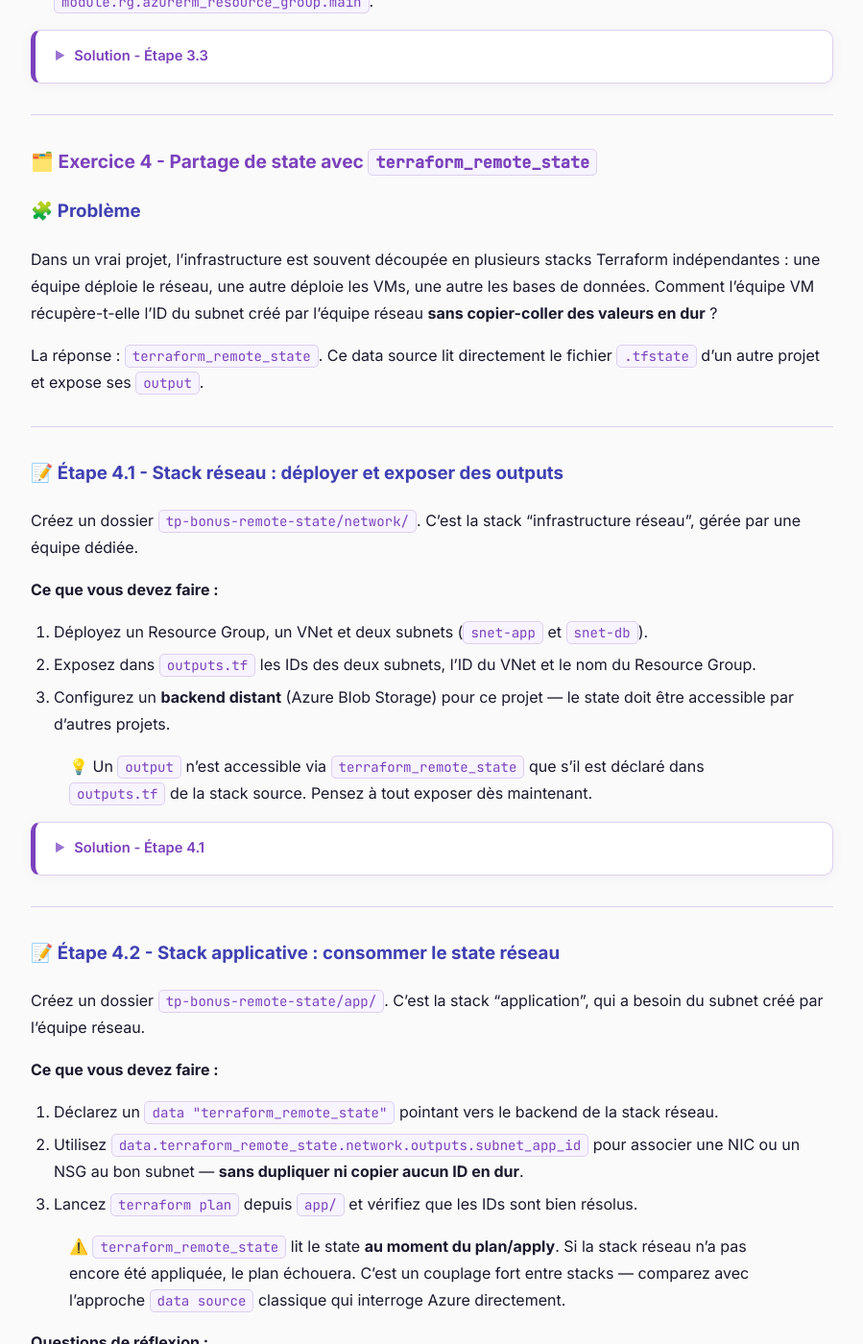
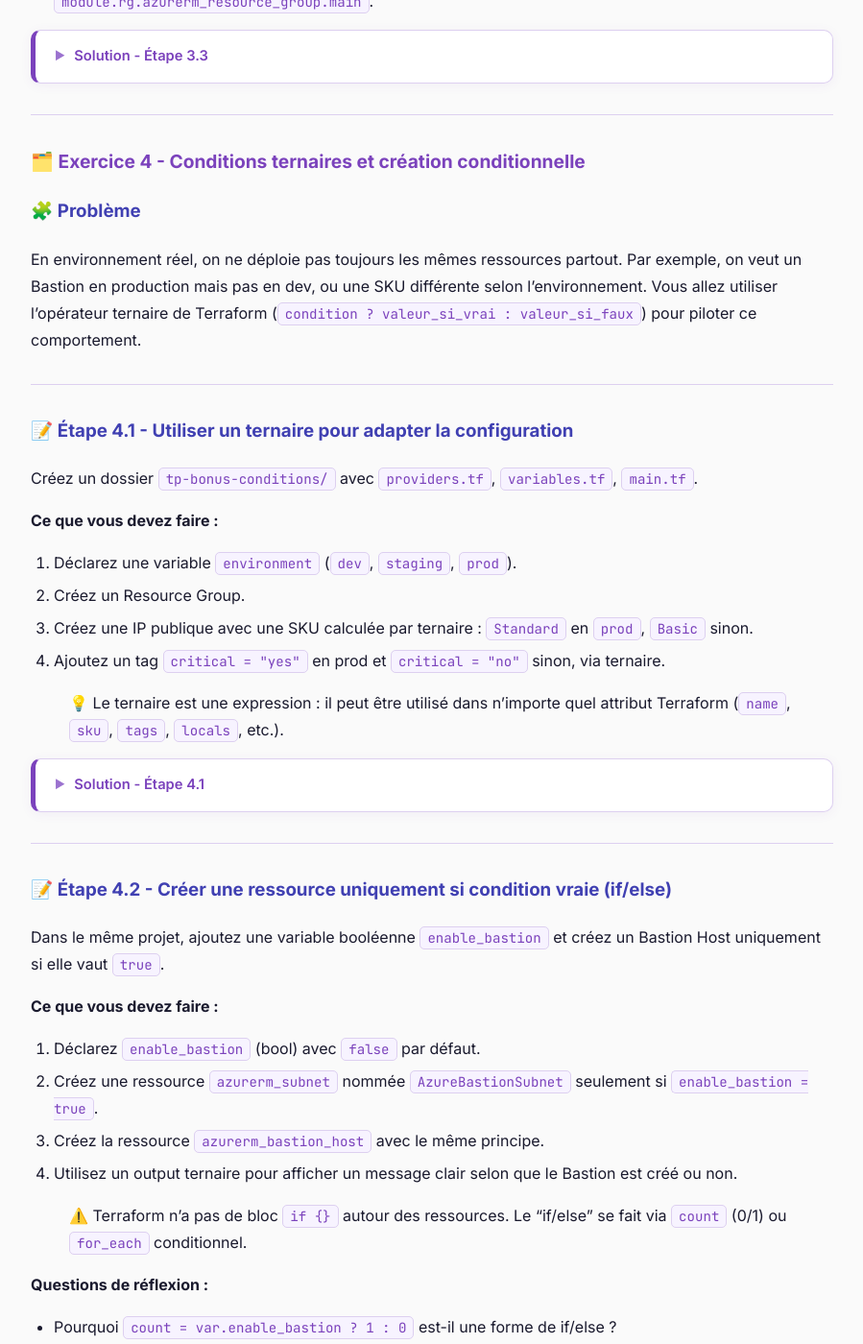
Before and after one commit to jviallon63/Hesias-TF5, a Jekyll site: the page built from tp/6-bonus.md, in a window 1280 px wide and 1400 px high, scrolled down 4740 px. Shown: the whole window at 96% size, without its empty margins (190-1089 px from the left). Built offline with Jekyll 4.4.1, drawn with Linux system fonts in a browser that asks for light colours; some of the changed text lies outside the part shown.

Commit message:
Review TP2

````diff
--- a/tp/6-bonus.md
+++ b/tp/6-bonus.md
@@ -354,53 +354,64 @@ module "rg" {
 
 ---
 
-## 🗂️ Exercice 4 - Partage de state avec `terraform_remote_state`
+## 🗂️ Exercice 4 - Conditions ternaires et création conditionnelle
 
 ### 🧩 Problème
 
-Dans un vrai projet, l'infrastructure est souvent découpée en plusieurs stacks Terraform indépendantes : une équipe déploie le réseau, une autre déploie les VMs, une autre les bases de données. Comment l'équipe VM récupère-t-elle l'ID du subnet créé par l'équipe réseau **sans copier-coller des valeurs en dur** ?
-
-La réponse : `terraform_remote_state`. Ce data source lit directement le fichier `.tfstate` d'un autre projet et expose ses `output`.
+En environnement réel, on ne déploie pas toujours les mêmes ressources partout. Par exemple, on veut un Bastion en production mais pas en dev, ou une SKU différente selon l'environnement. Vous allez utiliser l'opérateur ternaire de Terraform (`condition ? valeur_si_vrai : valeur_si_faux`) pour piloter ce comportement.
 
 ---
 
-### 📝 Étape 4.1 - Stack réseau : déployer et exposer des outputs
+### 📝 Étape 4.1 - Utiliser un ternaire pour adapter la configuration
 
-Créez un dossier `tp-bonus-remote-state/network/`. C'est la stack "infrastructure réseau", gérée par une équipe dédiée.
+Créez un dossier `tp-bonus-conditions/` avec `providers.tf`, `variables.tf`, `main.tf`.
 
 **Ce que vous devez faire :**
 
-1. Déployez un Resource Group, un VNet et deux subnets (`snet-app` et `snet-db`).
-2. Exposez dans `outputs.tf` les IDs des deux subnets, l'ID du VNet et le nom du Resource Group.
-3. Configurez un **backend distant** (Azure Blob Storage) pour ce projet — le state doit être accessible par d'autres projets.
+1. Déclarez une variable `environment` (`dev`, `staging`, `prod`).
+2. Créez un Resource Group.
+3. Créez une IP publique avec une SKU calculée par ternaire : `Standard` en `prod`, `Basic` sinon.
+4. Ajoutez un tag `critical = "yes"` en prod et `critical = "no"` sinon, via ternaire.
 
-> 💡 Un `output` n'est accessible via `terraform_remote_state` que s'il est déclaré dans `outputs.tf` de la stack source. Pensez à tout exposer dès maintenant.
+> 💡 Le ternaire est une expression : il peut être utilisé dans n'importe quel attribut Terraform (`name`, `sku`, `tags`, `locals`, etc.).
 
 {::nomarkdown}
 <details><summary>Solution - Étape 4.1</summary>
 {:/nomarkdown}
 
-`network/outputs.tf` :
+`variables.tf` :
 
 ```hcl
-output "vnet_id" {
-  description = "ID du Virtual Network"
-  value       = azurerm_virtual_network.main.id
+variable "environment" {
+  type        = string
+  description = "Environnement cible (dev, staging, prod)"
+
+  validation {
+    condition     = contains(["dev", "staging", "prod"], var.environment)
+    error_message = "environment doit être dev, staging ou prod."
+  }
+}
+```
+
+`main.tf` :
+
+```hcl
+resource "azurerm_resource_group" "main" {
+  name     = "rg-bonus-${var.environment}"
+  location = "West Europe"
 }
 
-output "subnet_app_id" {
-  description = "ID du subnet applicatif"
-  value       = azurerm_subnet.app.id
-}
+resource "azurerm_public_ip" "main" {
+  name                = "pip-bonus-${var.environment}"
+  location            = azurerm_resource_group.main.location
+  resource_group_name = azurerm_resource_group.main.name
+  allocation_method   = "Static"
+  sku                 = var.environment == "prod" ? "Standard" : "Basic"
 
-output "subnet_db_id" {
-  description = "ID du subnet base de données"
-  value       = azurerm_subnet.db.id
-}
-
-output "resource_group_name" {
-  description = "Nom du Resource Group réseau"
-  value       = azurerm_resource_group.network.name
+  tags = {
+    environment = var.environment
+    critical    = var.environment == "prod" ? "yes" : "no"
+  }
 }
 ```
 
@@ -410,55 +421,75 @@ output "resource_group_name" {
 
 ---
 
-### 📝 Étape 4.2 - Stack applicative : consommer le state réseau
+### 📝 Étape 4.2 - Créer une ressource uniquement si condition vraie (if/else)
 
-Créez un dossier `tp-bonus-remote-state/app/`. C'est la stack "application", qui a besoin du subnet créé par l'équipe réseau.
+Dans le même projet, ajoutez une variable booléenne `enable_bastion` et créez un Bastion Host uniquement si elle vaut `true`.
 
 **Ce que vous devez faire :**
 
-1. Déclarez un `data "terraform_remote_state"` pointant vers le backend de la stack réseau.
-2. Utilisez `data.terraform_remote_state.network.outputs.subnet_app_id` pour associer une NIC ou un NSG au bon subnet — **sans dupliquer ni copier aucun ID en dur**.
-3. Lancez `terraform plan` depuis `app/` et vérifiez que les IDs sont bien résolus.
+1. Déclarez `enable_bastion` (bool) avec `false` par défaut.
+2. Créez une ressource `azurerm_subnet` nommée `AzureBastionSubnet` seulement si `enable_bastion = true`.
+3. Créez la ressource `azurerm_bastion_host` avec le même principe.
+4. Utilisez un output ternaire pour afficher un message clair selon que le Bastion est créé ou non.
 
-> ⚠️ `terraform_remote_state` lit le state **au moment du plan/apply**. Si la stack réseau n'a pas encore été appliquée, le plan échouera. C'est un couplage fort entre stacks — comparez avec l'approche `data source` classique qui interroge Azure directement.
+> ⚠️ Terraform n'a pas de bloc `if {}` autour des ressources. Le "if/else" se fait via `count` (0/1) ou `for_each` conditionnel.
 
 **Questions de réflexion :**
-- Quelle est la différence entre `terraform_remote_state` et un `data "azurerm_subnet"` classique ?
-- Qui contrôle ce qu'une stack expose à l'extérieur ?
+- Pourquoi `count = var.enable_bastion ? 1 : 0` est-il une forme de if/else ?
+- Quelle différence entre conditionner une ressource (avec `count`) et conditionner un attribut (avec un ternaire) ?
 
 {::nomarkdown}
 <details><summary>Solution - Étape 4.2</summary>
 {:/nomarkdown}
 
-`app/main.tf` :
+`variables.tf` (ajout) :
 
 ```hcl
-data "terraform_remote_state" "network" {
-  backend = "azurerm"
+variable "enable_bastion" {
+  type        = bool
+  description = "Active ou non le déploiement du Bastion"
+  default     = false
+}
+```
 
-  config = {
-    resource_group_name  = "rg-tfstate"
-    storage_account_name = "stftstate..."
-    container_name       = "tfstate"
-    key                  = "bonus-network.tfstate"
+`main.tf` (extrait) :
+
+```hcl
+resource "azurerm_virtual_network" "main" {
+  name                = "vnet-bonus-${var.environment}"
+  location            = azurerm_resource_group.main.location
+  resource_group_name = azurerm_resource_group.main.name
+  address_space       = ["10.20.0.0/16"]
+}
+
+resource "azurerm_subnet" "bastion" {
+  count                = var.enable_bastion ? 1 : 0
+  name                 = "AzureBastionSubnet"
+  resource_group_name  = azurerm_resource_group.main.name
+  virtual_network_name = azurerm_virtual_network.main.name
+  address_prefixes     = ["10.20.1.0/24"]
+}
+
+resource "azurerm_bastion_host" "main" {
+  count               = var.enable_bastion ? 1 : 0
+  name                = "bas-bonus-${var.environment}"
+  location            = azurerm_resource_group.main.location
+  resource_group_name = azurerm_resource_group.main.name
+
+  ip_configuration {
+    name                 = "configuration"
+    subnet_id            = azurerm_subnet.bastion[0].id
+    public_ip_address_id = azurerm_public_ip.main.id
   }
 }
+```
 
-# Utilisation directe des outputs de la stack réseau
-locals {
-  subnet_app_id = data.terraform_remote_state.network.outputs.subnet_app_id
-}
+`outputs.tf` :
 
-resource "azurerm_network_interface" "app" {
-  name                = "nic-bonus-app"
-  location            = "West Europe"
-  resource_group_name = data.terraform_remote_state.network.outputs.resource_group_name
-
-  ip_configuration {
-    name                          = "ipconfig"
-    subnet_id                     = local.subnet_app_id
-    private_ip_address_allocation = "Dynamic"
-  }
+```hcl
+output "bastion_status" {
+  description = "Etat du bastion"
+  value       = var.enable_bastion ? "Bastion deploye" : "Bastion non deploye"
 }
 ```
 
````
